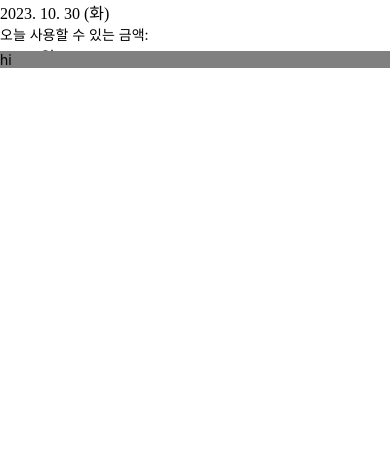
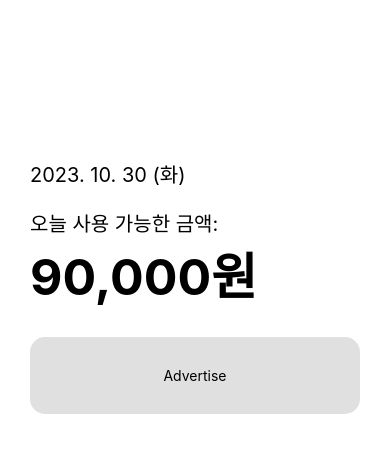
Before and after one commit to justhighway/fingo, a React Native app: screen / in a window 390 px wide. Shown: the top 452 px of the page. Built offline with nearby package versions, Linux system fonts and the light colour scheme.

Commit message:
홈 스와이퍼 절반 완성

```diff
--- a/App.js
+++ b/App.js
@@ -1,12 +1,8 @@
-import { View, Text } from "react-native";
+import { View, Text, StyleSheet } from "react-native";
 import React from "react";
 
 import Home from "./screens/Home";
 
 export default function App() {
-  return (
-    <View>
-      <Home />
-    </View>
-  );
+  return <Home />;
 }
--- /dev/null
+++ b/components/Advertise.js
@@ -0,0 +1,12 @@
+import { View, Text } from "react-native";
+import React from "react";
+
+const Advertise = () => {
+  return (
+    <View>
+      <Text>Advertise</Text>
+    </View>
+  );
+};
+
+export default Advertise;
--- a/components/AvaliableAmount.js
+++ b/components/AvaliableAmount.js
@@ -1,7 +1,17 @@
-import { View, Text } from "react-native";
+import { View, Text, StyleSheet } from "react-native";
 import React from "react";
 import userData from "../data/userData.json";
 
 export default function AvaliableAmount() {
-  return <>{userData.amount}원</>;
+  const formattedAmount = userData.amount.toLocaleString();
+  return (
+    <>
+      <Text style={{ fontSize: 20, marginTop: 20 }}>
+        오늘 사용 가능한 금액:
+      </Text>
+      <Text style={{ fontSize: 50, fontWeight: "bold" }}>
+        {formattedAmount}원
+      </Text>
+    </>
+  );
 }
--- a/components/CustomDate.js
+++ b/components/CustomDate.js
@@ -1,3 +1,6 @@
+import { Text } from "react-native";
+import React from "react";
+
 export default function CustomDate() {
   const today = new Date();
 
@@ -11,5 +14,5 @@ export default function CustomDate() {
     return date;
   }
 
-  return formattedDate;
+  return <Text style={{ fontSize: 20 }}>{formattedDate}</Text>;
 }
--- a/data/userData.json
+++ b/data/userData.json
@@ -2,12 +2,41 @@
   "userId": 1,
   "amount": 90000,
   "spendingDetail": {
-    "place": ["Youtube Korea", "Atrium", "Hyundai Department Store"],
-    "price": [10450, 120000, 15050],
+    "place": [
+      "Youtube Korea",
+      "Atrium",
+      "Hyundai Department Store",
+      "Youtube Korea",
+      "Atrium",
+      "Hyundai Department Store",
+      "Atrium",
+      "Youtube Korea",
+      "Atrium",
+      "Hyundai Department Store",
+      "Youtube Korea",
+      "Atrium",
+      "Hyundai Department Store",
+      "Atrium"
+    ],
+    "price": [
+      10450, 120000, 15050, 10450, 120000, 15050, 20202, 10450, 120000, 15050,
+      10450, 120000, 15050, 20202
+    ],
     "date": [
       "2023. 10. 30. 18:00",
       "2023. 10. 30. 17:00",
-      "2023. 10. 30. 12:00"
+      "2023. 10. 30. 12:00",
+      "2023. 10. 30. 18:00",
+      "2023. 10. 30. 17:00",
+      "2023. 10. 30. 18:00",
+      "2023. 10. 30. 17:00",
+      "2023. 10. 30. 18:00",
+      "2023. 10. 30. 17:00",
+      "2023. 10. 30. 12:00",
+      "2023. 10. 30. 18:00",
+      "2023. 10. 30. 17:00",
+      "2023. 10. 30. 18:00",
+      "2023. 10. 30. 17:00"
     ]
   }
 }
--- a/screens/Home.js
+++ b/screens/Home.js
@@ -1,16 +1,43 @@
-import { View, Text } from "react-native";
+import { View, Text, StyleSheet } from "react-native";
 import React from "react";
 import CustomDate from "../components/CustomDate";
 import AvaliableAmount from "../components/AvaliableAmount";
 import HomeSwiper from "./HomeSwiper";
+import Advertise from "../components/Advertise";
 
 export default function Home() {
   return (
     <>
-      <CustomDate style={{ backgroundColor: "pink" }} />
-      <Text>오늘 사용할 수 있는 금액:</Text>
-      <AvaliableAmount />
+      <View style={styles.container}>
+        <View style={styles.text}>
+          <CustomDate />
+          <AvaliableAmount />
+        </View>
+      </View>
+      <View style={styles.ad}>
+        <Advertise />
+      </View>
       <HomeSwiper />
     </>
   );
 }
+
+const styles = StyleSheet.create({
+  container: {
+    flex: 1,
+    justifyContent: "center",
+    alignItems: "flex-start",
+  },
+  text: {
+    marginLeft: 30,
+    marginTop: 130,
+  },
+  ad: {
+    alignItems: "center",
+    marginBottom: 430,
+    marginHorizontal: 30,
+    backgroundColor: "#e0e0e0",
+    borderRadius: 15,
+    padding: 30,
+  },
+});
--- a/screens/HomeSwiper.js
+++ b/screens/HomeSwiper.js
@@ -1,30 +1,91 @@
-import { View, Text, StyleSheet } from "react-native";
 import React from "react";
-
+import { View, Text, StyleSheet, ScrollView } from "react-native";
+import SwipeUpDown from "react-native-swipe-up-down";
 import userData from "../data/userData.json";
+import { Shadow } from "react-native-shadow-2";
 
 export default function HomeSwiper() {
+  const renderCardItems = () => {
+    return userData.spendingDetail.place.map((place, index) => (
+      <View key={index} style={styles.objCard}>
+        <View style={styles.rowContainer}>
+          <Text style={styles.placeText}>{place}</Text>
+          <Text style={styles.priceText}>
+            -{userData.spendingDetail.price[index].toLocaleString()}
+          </Text>
+        </View>
+        <Text style={styles.dateText}>
+          {userData.spendingDetail.date[index]}
+        </Text>
+      </View>
+    ));
+  };
+
   return (
-    <View style={styles.container}>
-      <View style={styles.grayBox}>
-        <Text>hi</Text>
-      </View>
-    </View>
+    <SwipeUpDown
+      itemMini={() => (
+        <View style={styles.fullPanel}>
+          <ScrollView style={styles.fullPanelContent}>
+            {renderCardItems()}
+          </ScrollView>
+        </View>
+      )}
+      itemFull={() => (
+        <ScrollView style={styles.fullPanel}>
+          <View style={styles.fullPanelContent}>{renderCardItems()}</View>
+        </ScrollView>
+      )}
+      animation="easeInEaseOut"
+      swipeHeight={400}
+      extraMarginTop={50}
+      disableSwipeIcon={true}
+    />
   );
 }
 
 const styles = StyleSheet.create({
-  container: {
+  toggle: {
+    backgroundColor: "pink",
+    borderRadius: 50,
+    height: 10,
+    alignItems: "center",
+    marginHorizontal: 150,
+  },
+  miniPanel: {
+    backgroundColor: "red",
+    borderTopLeftRadius: 40,
+    borderTopRightRadius: 40,
+  },
+  fullPanel: {
+    backgroundColor: "gray",
+    padding: 40,
+    borderRadius: 40,
+    flex: 1, // 새로 추가된 부분
+  },
+  fullPanelContent: {
     flex: 1,
-    justifyContent: "flex-end", // 아래로 정렬
-    alignItems: "center", // 가운데 정렬
-    bottom: 0,
-    width: "100%",
-    position: "absolute",
   },
-  grayBox: {
-    width: "100%",
-    height: "50%", // 화면 아래쪽 50%만큼 높이
-    backgroundColor: "gray",
+  objCard: {
+    backgroundColor: "#e0e0e0",
+    borderRadius: 8,
+    padding: 20,
+    marginBottom: 10,
+  },
+  rowContainer: {
+    flexDirection: "row",
+    justifyContent: "space-between",
+    marginBottom: 2,
+  },
+  placeText: {
+    fontSize: 16,
+    fontWeight: "bold",
+  },
+  priceText: {
+    fontSize: 16,
+  },
+  dateText: {
+    fontSize: 16,
+    marginBottom: 8,
+    color: "#555",
   },
 });
```
Also changed, not shown: package.json (+5 -3 lines), 1 other file (tests, documents, lock files or other folders).
